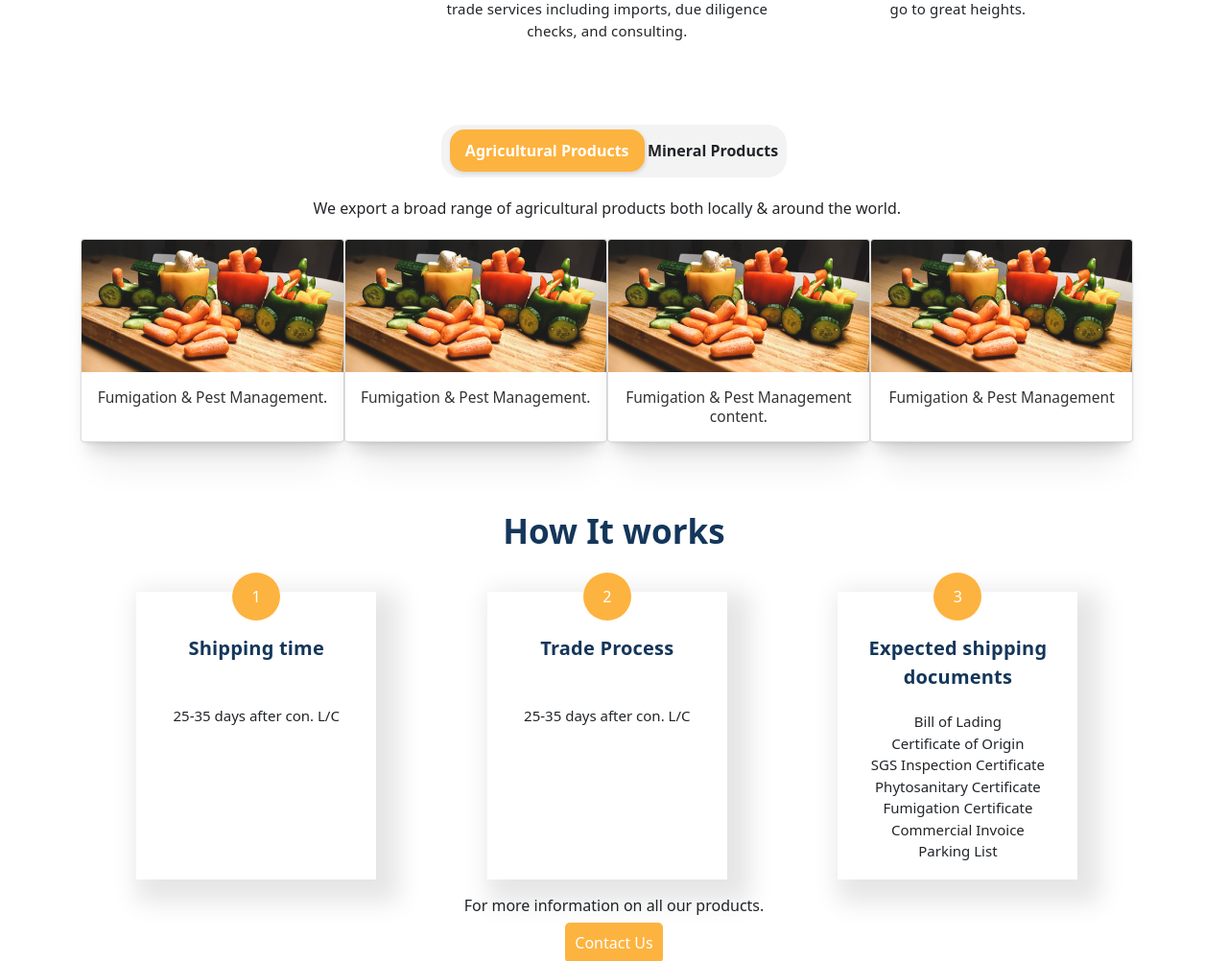
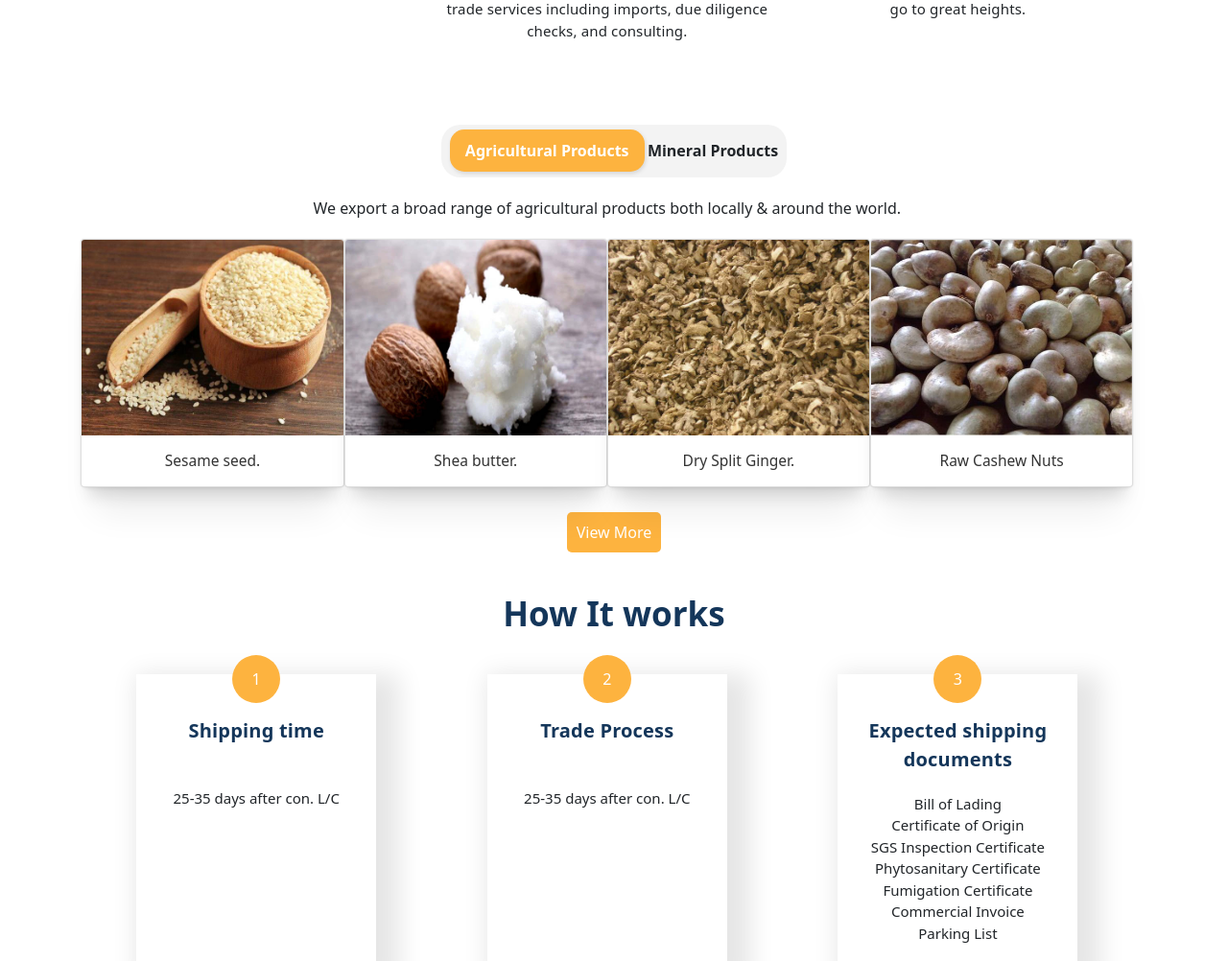
Before and after one commit to Jayyp1234/Crosswater-Project, a Flask app: page / in a window 1280 px wide. Shown: the part 924-1926 px from the top of the page at 96% size. Run offline with Flask 2, Linux system fonts and the light colour scheme; some libraries are stand-ins or nearby versions; some web fonts are replaced.

Commit message:
products

```diff
--- a/crosswaterproject/templates/landing/index.html
+++ b/crosswaterproject/templates/landing/index.html
@@ -59,59 +59,60 @@
     <div class="row bimbo">
         <span style="margin-top:20px;margin-bottom: 20px;">We export a broad range of agricultural products both locally & around the world.</span>
         <a href="#" class="card col-md-4 col-sm-12 col-lg-3 wow fadeInUp" data-wow-delay="0.1s">
-            <img src="{{ url_for('static', filename='image/Rectangle 5.png') }}" class="card-img-top" alt="...">
+            <img src="{{ url_for('static', filename='image/seaseme.jpg') }}" class="card-img-top" alt="...">
             <div class="card-body">
-              <p class="card-text">Fumigation & Pest Management.</p>
+              <p class="card-text">Sesame seed.</p>
             </div>
         </a>
         <a href="#" class="card col-md-4 col-sm-12 col-lg-3 wow fadeInUp" data-wow-delay="0.3s">
-            <img src="{{ url_for('static', filename='image/Rectangle 5.png') }}" class="card-img-top" alt="...">
+            <img src="{{ url_for('static', filename='image/sheabutter.jpg') }}" class="card-img-top" alt="...">
             <div class="card-body">
-              <p class="card-text">Fumigation & Pest Management.</p>
+              <p class="card-text">Shea butter.</p>
             </div>
         </a>
         <a href="#" class="card col-md-4 col-sm-12 col-lg-3 wow fadeInUp" data-wow-delay="0.5s">
-            <img src="{{ url_for('static', filename='image/Rectangle 5.png') }}" class="card-img-top" alt="...">
+            <img src="{{ url_for('static', filename='image/Dried-ginger.jpeg') }}" class="card-img-top" alt="...">
             <div class="card-body">
-              <p class="card-text">Fumigation & Pest Management content.</p>
+              <p class="card-text">Dry Split Ginger.</p>
             </div>
         </a>
         <a href="#" class="card col-md-4 col-sm-12 col-lg-3 wow fadeInUp" data-wow-delay="0.7s">
-            <img src="{{ url_for('static', filename='image/Rectangle 5.png') }}" class="card-img-top" alt="...">
+            <img src="{{ url_for('static', filename='image/cashew-nut.jpg') }}" class="card-img-top" alt="...">
             <div class="card-body">
-              <p class="card-text">Fumigation & Pest Management</p>
+              <p class="card-text">Raw Cashew Nuts</p>
             </div>
         </a>
-
-
     </div>
+    <br>
+    <a href="/form" class="bimbo" style="margin-top:15px;"> <span class="nav-body" style="color: white;"> View More </span></a>
     <div class="row bimbo jj">
         <span style="margin-top:20px;margin-bottom: 20px;display: block;">We export a broad range of mineral products both locally & around the world.</span>
         <a href="#" class="card col-md-4 col-sm-12 col-lg-3 wow fadeInUp" data-wow-delay="0.1s">
-            <img src="{{ url_for('static', filename='image/Rectangle 4.jpg') }}" class="card-img-top" alt="...">
+            <img src="{{ url_for('static', filename='image/litium.jpg') }}" class="card-img-top" alt="...">
             <div class="card-body">
-              <p class="card-text">Fumigation & Pest Management.</p>
+              <p class="card-text">Lithium Ore.</p>
             </div>
         </a>
         <a href="#" class="card col-md-4 col-sm-12 col-lg-3 wow fadeInUp" data-wow-delay="0.3s">
-            <img src="{{ url_for('static', filename='image/Rectangle 4.jpg') }}" class="card-img-top" alt="...">
+            <img src="{{ url_for('static', filename='image/lepidolite.jpg') }}" class="card-img-top" alt="...">
             <div class="card-body">
-              <p class="card-text">Fumigation & Pest Management.</p>
+              <p class="card-text">Muscovite Mica.</p>
             </div>
         </a>
         <a href="#" class="card col-md-4 col-sm-12 col-lg-3 wow fadeInUp" data-wow-delay="0.4s">
-            <img src="{{ url_for('static', filename='image/Rectangle 4.jpg') }}" class="card-img-top" alt="...">
+            <img src="{{ url_for('static', filename='image/Lead-Ore.jpg') }}" class="card-img-top" alt="...">
             <div class="card-body">
-              <p class="card-text">Fumigation & Pest Management content.</p>
+              <p class="card-text">Lead ore.</p>
             </div>
         </a>
         <a href="#" class="card col-md-4 col-sm-12 col-lg-3 wow fadeInUp" data-wow-delay="0.3s">
-            <img src="{{ url_for('static', filename='image/Rectangle 4.jpg') }}" class="card-img-top" alt="...">
+            <img src="{{ url_for('static', filename='image/copper_ore.jpg') }}" class="card-img-top" alt="...">
             <div class="card-body">
-              <p class="card-text">Fumigation & Pest Management</p>
+              <p class="card-text">Copper ore.</p>
             </div>
         </a>
     </div>
+    <a href="/form" class="bimbo jj" style="margin-top:15px;"> <span class="nav-body" style="color: white;"> View More </span></a>
 </div>
 <br><br>
 <!--How its works-->
@@ -185,7 +186,7 @@
         </div>
         <div class="col-md-4 wow fadeInUp" data-wow-delay="0.5s">
             <a href="#" class="about-box" style="position: relative;display: block;">
-                <img src="{{ url_for('static', filename='image/Rectangle 8.png') }}" />
+                <img src="{{ url_for('static', filename='image/Rectangle 9.png') }}" />
                 <div class="orgi-card" style="right:0;background: none;min-height: 0;left: 0;transform: translate(10px, 10px);white-space: nowrap;">
                     <span style="line-height: 16px;display:block;font-weight: 700;">Our core values</span>
                 </div>
```
Also changed, not shown: crosswaterproject/static/image/Dried-ginger.jpeg (added), crosswaterproject/static/image/Lead-Ore.jpg (added), crosswaterproject/static/image/cashew-nut.jpg (added), crosswaterproject/static/image/copper_ore.jpg (added), crosswaterproject/static/image/lepidolite.jpg (added), crosswaterproject/static/image/litium.jpg (added), crosswaterproject/static/image/ore.webp (added), crosswaterproject/static/image/seaseme.jpg (added), crosswaterproject/static/image/sheabutter.jpg (added).
